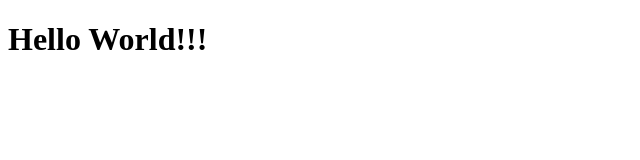
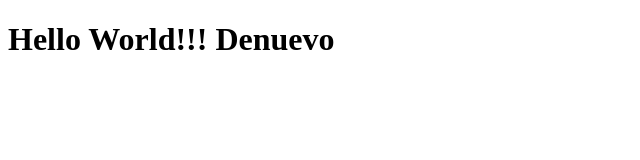
Before and after one commit to yeisonvirtual/git-repository, a plain HTML site: page index.html in a window 1280 px wide. Shown: the whole page, without its empty margins (0-640 px from the left). Drawn offline with Linux system fonts and the light colour scheme.

Commit message:
Este commit esta mal

```diff
--- a/index.html
+++ b/index.html
@@ -5,7 +5,7 @@
 </head>
 <body>
 
-	<h1>Hello World!!!</h1>
+	<h1>Hello World!!! Denuevo</h1>
 
 </body>
 </html>
```
